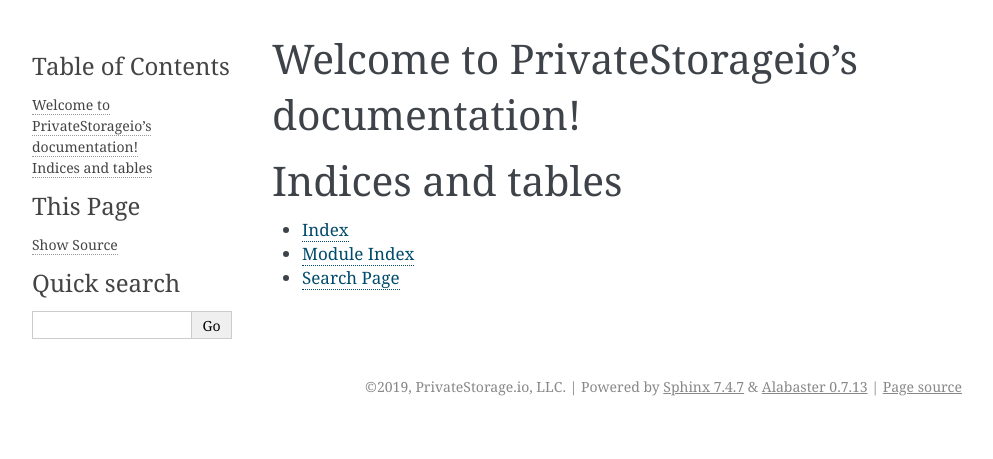
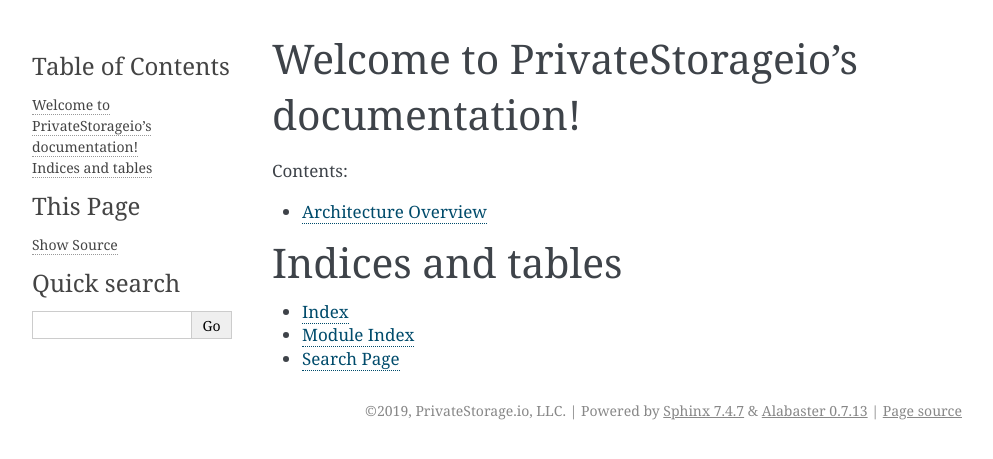
Before and after one commit to PrivateStorageio/PrivateStorageio, a Sphinx documentation site: the page built from docs/source/index.rst, in a window 1280 px wide. Shown: the top 459 px of the page, without its empty margins (148-1141 px from the left). Built offline with Sphinx 7.4.7, drawn with Linux system fonts in a browser that asks for light colours.

Commit message:
Add the architecture overview diagram

```diff
--- /dev/null
+++ b/docs/source/architecture-overview.rst
@@ -0,0 +1,4 @@
+Architecture Overview
+=====================
+
+.. graphviz:: architecture-overview.dot
--- a/docs/source/conf.py
+++ b/docs/source/conf.py
@@ -39,6 +39,7 @@
 # extensions coming with Sphinx (named 'sphinx.ext.*') or your custom
 # ones.
 extensions = [
+    "sphinx.ext.graphviz",
 ]
 
 # Add any paths that contain templates here, relative to this directory.
--- a/docs/source/index.rst
+++ b/docs/source/index.rst
@@ -10,7 +10,7 @@
    :maxdepth: 2
    :caption: Contents:
 
-
+   architecture-overview
 
 Indices and tables
 ==================
```
Also changed, not shown: 3 other files.
